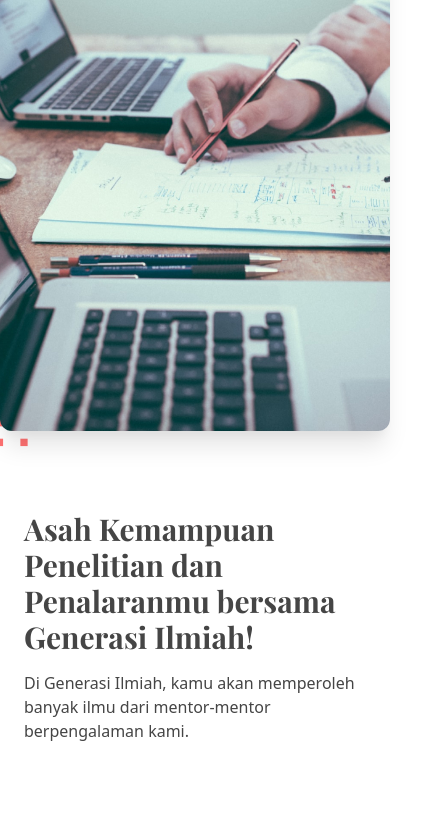
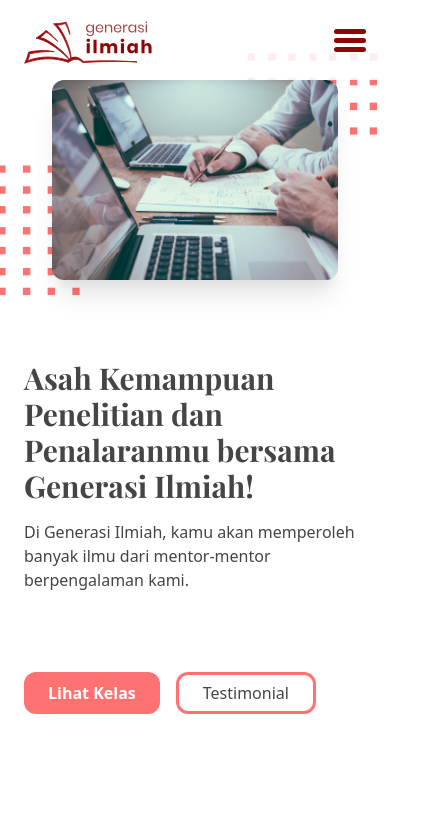
Before and after one commit to Generasiilmiah/generasiilmiah.com, a Next.js app: page / in a window 390 px wide. Shown: the top 821 px of the page, 430 px wide, since content can reach past the window. Built offline with nearby package versions, Linux system fonts and the light colour scheme.

Commit message:
Working mobile nav and blog post

```diff
--- a/components/Nav.jsx
+++ b/components/Nav.jsx
@@ -1,45 +1,69 @@
-import React from "react";
+import React, { useState } from "react";
 import Link from "../NavLink";
 
 function Nav(props) {
+  const [isOpen, setOpen] = useState(false);
+
+  function toggleNav() {
+    setOpen(!isOpen);
+  }
+
   return (
-    <nav className="px-6 h-20 flex justify-between items-center md:container md:mx-auto">
+    <nav className="px-6 h-20 flex justify-between items-center md:container md:mx-auto z-20">
       <Link href="/">
         <a>
-          <img src="/logo.svg" alt="Logo Generasi Ilmiah" className="h-12" />
+          <img
+            src="/logo.svg"
+            alt="Logo Generasi Ilmiah"
+            className="nav-logo h-12"
+          />
         </a>
       </Link>
 
-      <ul className="hidden md:block md:flex md:gap-4 lg:gap-12">
+      <ul
+        className={`md:block md:flex md:gap-4 lg:gap-12 ${
+          isOpen ? "nav-mobile-active" : ""
+        }`}
+      >
         <li>
           <Link activeClassName="nav-active" href="/">
-            <a className="text-gray-500">Beranda</a>
+            <a className="text-gray-500" onClick={toggleNav}>
+              Beranda
+            </a>
           </Link>
         </li>
         <li>
           <Link activeClassName="nav-active" href="/kelas">
-            <a className="text-gray-500">Kelas</a>
+            <a className="text-gray-500" onClick={toggleNav}>
+              Kelas
+            </a>
           </Link>
         </li>
         <li>
           <Link activeClassName="nav-active" href="/about-us">
-            <a className="text-gray-500">Tentang Kami</a>
+            <a className="text-gray-500" onClick={toggleNav}>
+              Tentang Kami
+            </a>
           </Link>
         </li>
         <li>
           <Link activeClassName="nav-active" href="/testimonial">
-            <a className="text-gray-500">Testimonial</a>
+            <a className="text-gray-500" onClick={toggleNav}>
+              Testimonial
+            </a>
           </Link>
         </li>
         <li>
           <Link activeClassName="nav-active" href="/blog">
-            <a className="text-gray-500">Blog</a>
+            <a className="text-gray-500" onClick={toggleNav}>
+              Blog
+            </a>
           </Link>
         </li>
       </ul>
 
-      <Link href="/kelas">
-        <a className="block">
+      <Link href="/login">
+        <a className="hidden md:block">
           <div
             className="rounded-xl px-6 py-1.5 h-full mr-4 theme-bg text-white font-bold flex justify-center items-center"
             style={{ boxSizing: "border-box" }}
@@ -49,10 +73,15 @@
         </a>
       </Link>
 
-      <div className="flex flex-col gap-1 md:hidden">
-        <div className="nav-icon"></div>
-        <div className="nav-icon"></div>
-        <div className="nav-icon"></div>
+      <div
+        className={`nav-icon flex flex-col gap-1 md:hidden ${
+          isOpen ? "toggle" : ""
+        }`}
+        onClick={toggleNav}
+      >
+        <div className="nav-line line-1"></div>
+        <div className="nav-line line-2"></div>
+        <div className="nav-line line-3"></div>
       </div>
     </nav>
   );
--- /dev/null
+++ b/pages/blog/[id].jsx
@@ -0,0 +1,36 @@
+import React from "react";
+
+function Article(props) {
+  return (
+    <article className="px-6 py-8 md:container md:mx-auto">
+      <div className="md:w-3/5">
+        <h1 className="font-bold text-2xl">Lorem ipsum dolor sit amet</h1>
+        <small className="block mb-6">31 Januari 2021 - 17:51</small>
+        <img
+          src="/assets/img/btm-cta.jpg"
+          alt=""
+          className="img-obj w-full h-48 mb-6 rounded-lg md:h-96"
+        />
+
+        <p className="mt-4">
+          Lorem ipsum dolor sit amet consectetur, adipisicing elit. Praesentium
+          vel officia quibusdam ad quidem nobis fuga dolores incidunt assumenda
+          sint magnam impedit fugit enim ut amet totam, dolor minus perferendis,
+          fugiat nesciunt adipisci natus aperiam quae. Aliquam voluptatum
+          possimus sit minima saepe? Iure perspiciatis quo nam magnam pariatur
+          ea? Voluptates.
+        </p>
+        <p className="mt-4">
+          Lorem ipsum dolor sit amet consectetur, adipisicing elit. Praesentium
+          vel officia quibusdam ad quidem nobis fuga dolores incidunt assumenda
+          sint magnam impedit fugit enim ut amet totam, dolor minus perferendis,
+          fugiat nesciunt adipisci natus aperiam quae. Aliquam voluptatum
+          possimus sit minima saepe? Iure perspiciatis quo nam magnam pariatur
+          ea? Voluptates.
+        </p>
+      </div>
+    </article>
+  );
+}
+
+export default Article;
--- a/styles/globals.scss
+++ b/styles/globals.scss
@@ -5,6 +5,7 @@
 $BACKDROP: #fff6f6;
 $LOWER-FOOTER: #f4d9d9;
 $TEXT: #454545;
+$TEXT-DESELECT: #848484;
 
 html,
 body {
@@ -28,7 +29,19 @@
   box-sizing: border-box;
 }
 
+.text-defocused {
+  color: $TEXT-DESELECT;
+}
+
 nav {
+  position: sticky;
+  top: 0;
+  z-index: 10;
+  background-color: rgba(255, 255, 255, 0.87);
+  .nav-logo {
+    position: relative;
+    z-index: 50;
+  }
   ul {
     li {
       .nav-active {
@@ -37,6 +50,29 @@
       }
     }
   }
+
+  .nav-icon {
+    cursor: pointer;
+    position: relative;
+    z-index: 50;
+  }
+
+  .nav-line {
+    transition: all 300ms ease-in-out;
+  }
+}
+
+.toggle .line-1 {
+  transform: rotate(-45deg) translate(-8px, 5px);
+}
+
+.toggle .line-2 {
+  opacity: 0;
+  transform: scaleX(0);
+}
+
+.toggle .line-3 {
+  transform: rotate(45deg) translate(-8px, -5px);
 }
 
 .backdrop {
@@ -54,6 +90,10 @@
 
 .lower-footer {
   background-color: $LOWER-FOOTER;
+}
+
+.home-heading-hybrid {
+  text-align: start;
 }
 
 .cover-img {
@@ -139,6 +179,19 @@
   }
 }
 
+.class-active {
+  background-color: $BACKDROP;
+  border-radius: 5px;
+  padding: 0.5rem 1.5rem;
+  font-weight: bold;
+  box-shadow: 1px 3px 15px rgba(0, 0, 0, 0.123);
+}
+
+.class-deselected {
+  color: $TEXT-DESELECT;
+  font-size: 0.9rem;
+}
+
 @media (min-width: 768px) {
   .subpage-img {
     height: 300px;
@@ -165,3 +218,58 @@
     height: auto;
   }
 }
+
+@media (max-width: 768px) {
+  nav {
+    ul {
+      position: fixed;
+      display: flex;
+      flex-direction: column;
+      align-items: center;
+      justify-content: center;
+      top: 0;
+      left: 0;
+      bottom: 0;
+      right: 0;
+      background-color: $BACKDROP;
+      z-index: 20;
+      transform: translateY(-110%);
+      transition: transform 300ms ease-in-out;
+
+      li {
+        font-size: 1.5rem;
+        margin-bottom: 1rem;
+
+        a {
+          z-index: 20;
+        }
+      }
+    }
+
+    .nav-mobile-active {
+      transform: translateY(0);
+    }
+  }
+
+  .img-header {
+    height: 200px;
+    width: 100%;
+  }
+
+  header {
+    height: 90vh;
+  }
+
+  .header-img {
+    height: 100%;
+    flex: 3;
+  }
+
+  .header-cta {
+    flex: 5;
+  }
+
+  .home-heading-hybrid {
+    text-align: center;
+  }
+}
--- a/styles/tailwind.css
+++ b/styles/tailwind.css
@@ -2,7 +2,7 @@
 @tailwind components;
 @tailwind utilities;
 
-.nav-icon {
+.nav-line {
   height: 5px;
   background-color: #8f0606;
   @apply w-8 rounded-full;
```
